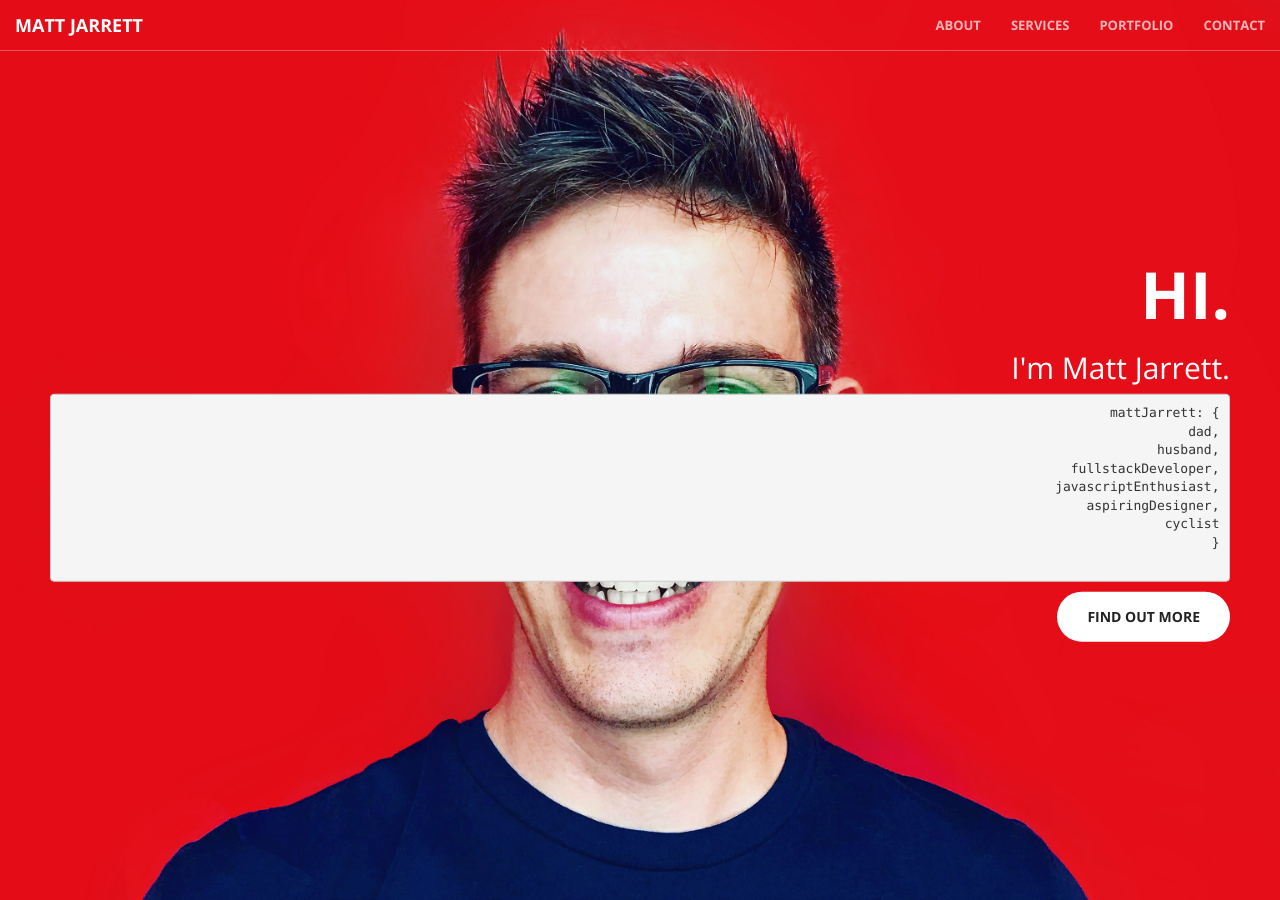
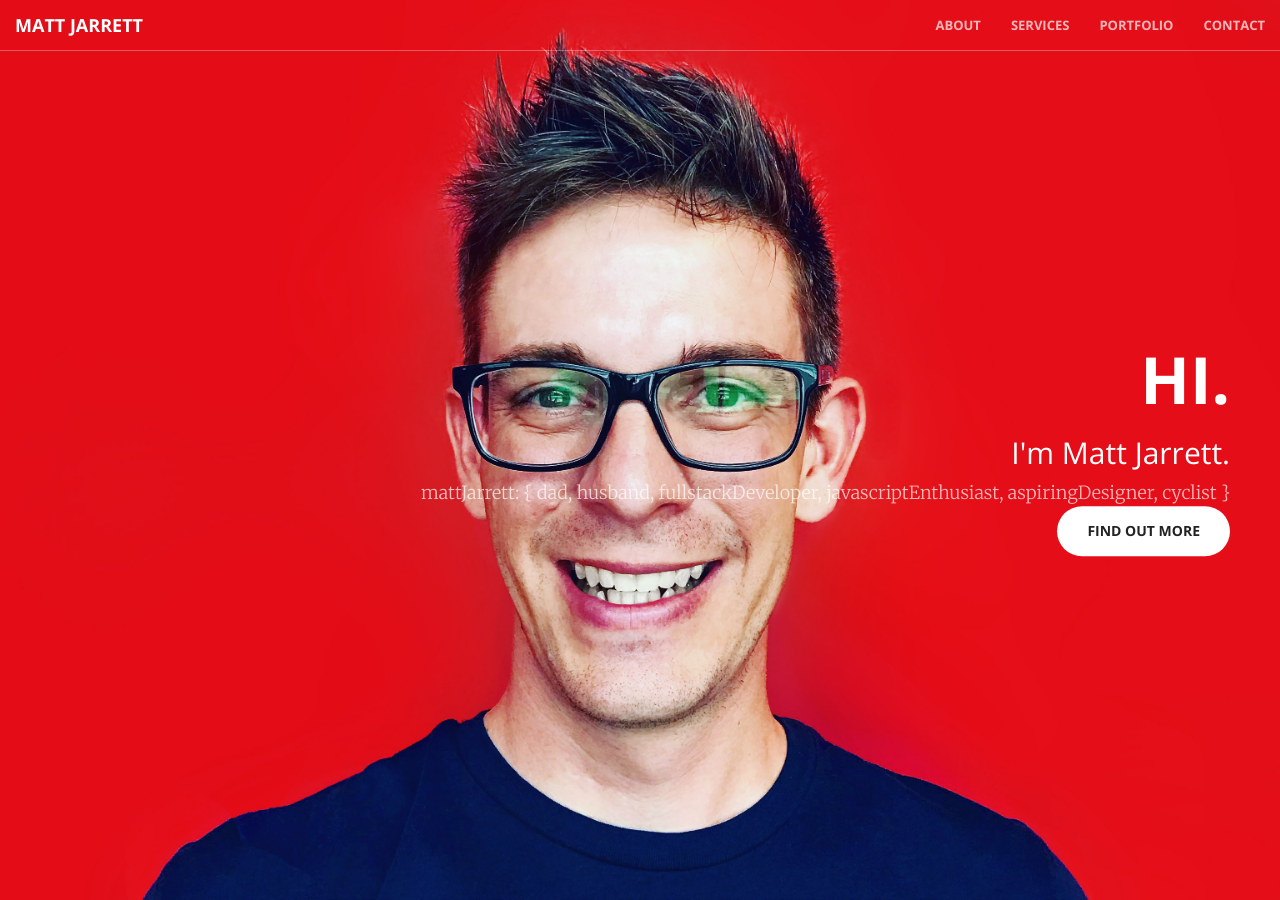
Before and after one commit to cujarrett/cujarrett.github.io, a Jekyll site: the page built from index.html, in a window 1280 px wide and 900 px high. Built offline with Jekyll 4.4.1, drawn with Linux system fonts in a browser that asks for light colours; Markdown is read by kramdown in place of the engine named in the settings.

Commit message:
Updates header text

```diff
--- a/_includes/header.html
+++ b/_includes/header.html
@@ -4,7 +4,7 @@
             <h1>Hi.</h1>
             <h2>I'm Matt Jarrett.</h2>
 
-            <pre>
+            <p>
                 mattJarrett: {
                   dad,
                   husband,
@@ -13,7 +13,7 @@
                   aspiringDesigner,
                   cyclist
                 }
-            </pre>
+            </p>
             <a href="#about" class="btn btn-default btn-xl page-scroll">Find Out More</a>
         </div>
     </div>
```
